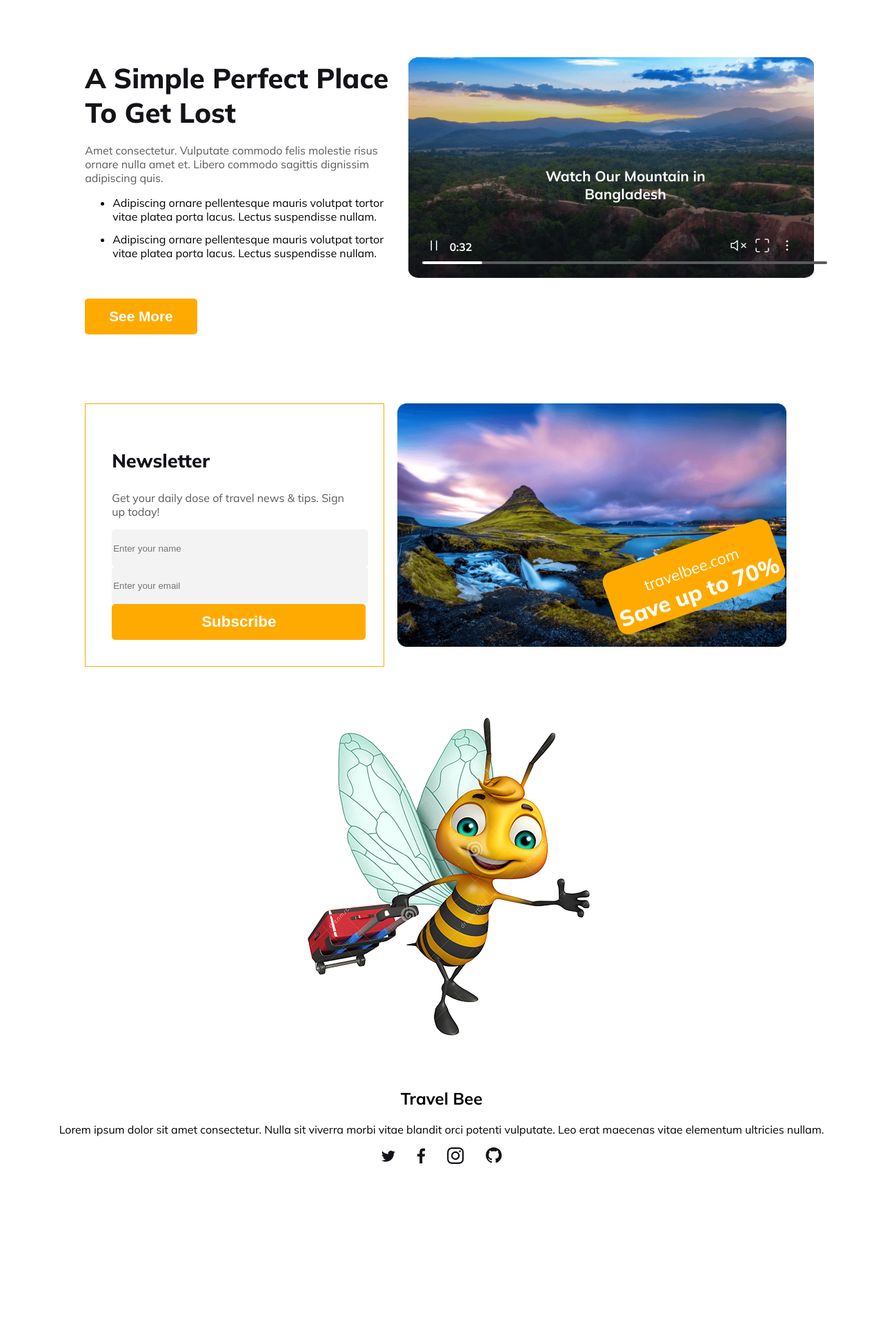
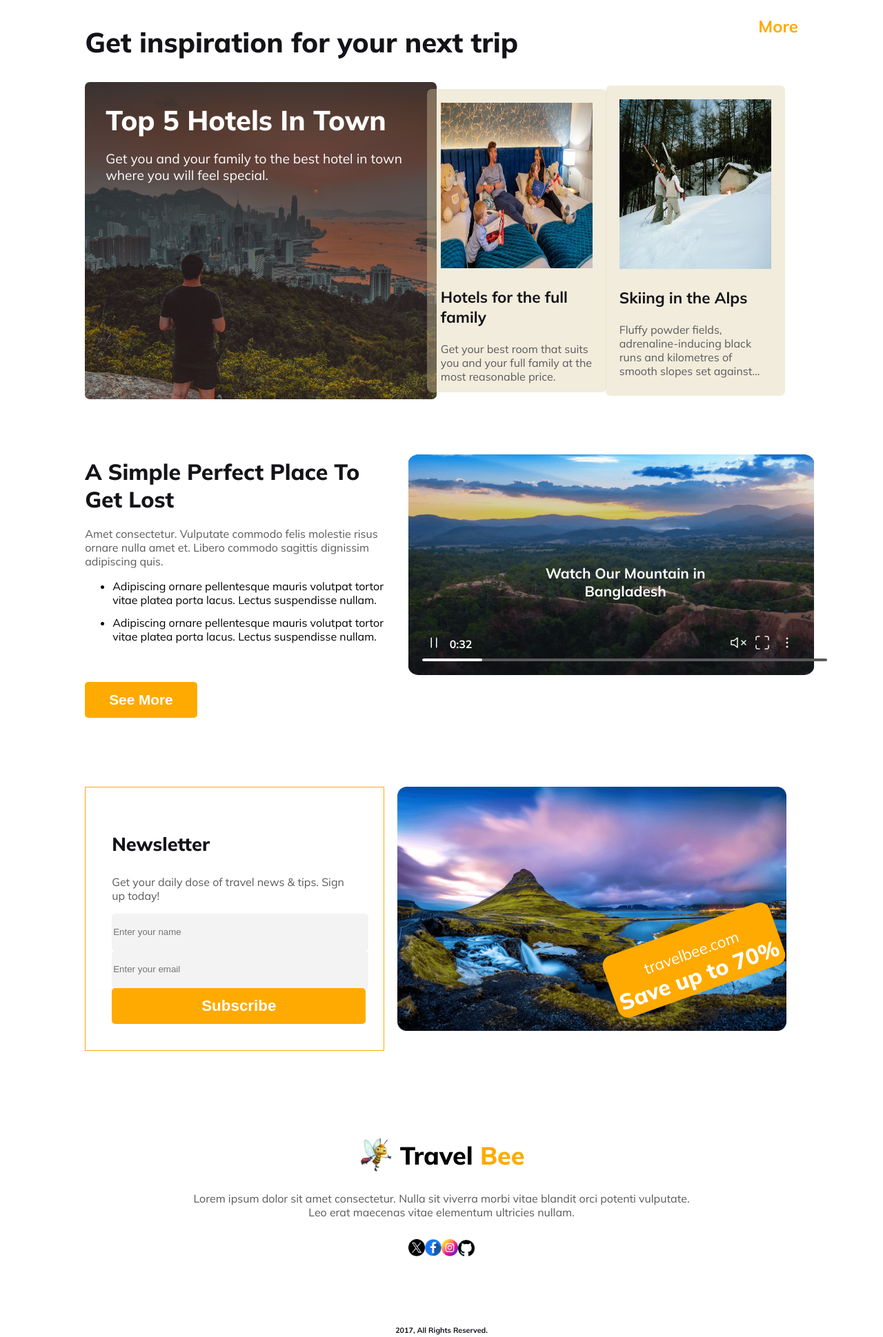
Before and after one commit to Shaon247on/Assignment-02-hero-travel, a plain HTML site: page index.html in a window 1280 px wide. Shown: the part 3247-5186 px from the top of the page at 69% size. Before the commit the page ends 4947 px from the top, so only its background shows below. Drawn offline with Linux system fonts and the light colour scheme.

Commit message:
added all section responsiveness

```diff
--- a/index.html
+++ b/index.html
@@ -171,6 +171,37 @@
 
             <!-- end of choose section -->
         </section>
+        <!-- start of inspiration section -->
+        <section>
+            <div class="inspiration-section">
+                <div class="inspiration-text-section">
+                    <h2 class="inspiration-title">
+                        Get inspiration for your next trip
+                    </h2>
+                    <h2 class="more">
+                        More
+                    </h2>
+                </div>
+                <div class="inspiration-card-section">
+                    <div class="inspiration-card-1">
+                        <h3 class="inspiration-card-title">Top 5 Hotels In Town</h3>
+                        <p class="inspiration-description">Get you and your family to the best hotel in town where you
+                            will feel special.</p>
+                    </div>
+                    <div class="inspiration-card-2">
+                        <img src="images/hotel-with-family.jpg" alt="" class="inspiration-image">
+                        <h3 class="inspiration-card-title">Hotels for the full family</h3>
+                        <p class="inspiration-description">Get your best room that suits you and your full family at the
+                            most reasonable price.</p>
+                    </div>
+                    <div class="inspiration-card-3">
+                        <img src="images/best-sik-around.jpg" alt="" class="inspiration-image">
+                        <h3 class="inspiration-card-title">Skiing in the Alps</h3>
+                        <p class="inspiration-description">Fluffy powder fields, adrenaline-inducing black runs and
+                            kilometres of smooth slopes set against...</p>
+                    </div>
+                </div>
+        </section>
 
         <!-- start of lost section -->
 
@@ -200,6 +231,7 @@
                     <h4 class="lost-icon-6">0:32</h4>
                 </div>
             </div>
+            </div>
         </section>
 
         <!-- end of lost section -->
@@ -212,8 +244,8 @@
                     <h3 class="save-title">Newsletter</h3>
                     <p class="save-description">Get your daily dose of travel news & tips. Sign up today!</p>
                     <form class="save-form-container">
-                        <input class="your" type="text" placeholder="Enter your name"><br>
-                        <input class="your" type="text" placeholder="Enter your email"><br>
+                        <input type="text" placeholder="Enter your name"><br>
+                        <input type="text" placeholder="Enter your email"><br>
                         <button class="save-button">Subscribe</button>
                     </form>
                 </div>
@@ -232,15 +264,22 @@
 
     <!-- start of footer section -->
     <footer>
-        <div class="footer-section">
-            <div class="-logo-section-bottom">
+        <div class="footer-section-bottom">
+            <div class="logo-section-bottom">
                 <img class="logo-image-bottom" src="icon/Travel-bee-logo.jpg" alt="">
-                <h2>Travel Bee</h2>
+                <h2 class="logo-text-bottom">Travel <span class="bee">Bee</span></h2>
             </div>
-            <p>Lorem ipsum dolor sit amet consectetur. Nulla sit viverra morbi vitae blandit orci potenti vulputate. Leo
+            <p class="footer-description">Lorem ipsum dolor sit amet consectetur. Nulla sit viverra morbi vitae blandit
+                orci potenti vulputate. Leo
                 erat maecenas vitae elementum ultricies nullam. </p>
-            <div>
-                <img src="icon/Social.svg" alt="">
+            <div class="footer-image-section">
+                <img src="icon/Twitter.png" alt="">
+                <img src="icon/Facebook.png" alt="">
+                <img src="icon/Instagram.png" alt="">
+                <img src="icon/github_733609.png" alt="">
+            </div>
+            <div class="footer-bottom">
+                <h6>2017, All Rights Reserved.</h6>
             </div>
         </div>
     </footer>
--- a/style/style.css
+++ b/style/style.css
@@ -6,6 +6,7 @@
     --RGB-color: rgba(19, 19, 24, 0.70);
     --gray-color: #5A5A5D;
     --hover-button-color: #c58402;
+    --card-color:rgba(221, 206, 162, 0.379);
 
 }
 
@@ -165,7 +166,7 @@ header {
 /* start of main section */
 
 main {
-    margin: 50px 9vw;
+    margin: 50px 9vw 100px;
 }
 
 /* start of popular section */
@@ -432,6 +433,87 @@ main {
 
 /* end of choose section */
 
+/* start of inspiration section */
+
+.inspiration-card-section {
+    display: grid;
+    grid-template-columns: 40% 27% 27%;
+    gap: 20px;
+    justify-content: space-between;
+    align-items: center;
+}
+.inspiration-text-section{
+    display: flex;
+    justify-content: space-between;
+    /* align-items: center; */
+}
+
+.inspiration-title{
+    font-size: 2.5rem;
+    font-weight: 800;
+    color: var(--black-color);
+}
+.more{
+    color: var(--main-color);
+}
+.inspiration-card-1 {
+    width: 450px;
+    height: 400px;
+    padding: 30px;
+    background: linear-gradient(180deg, rgba(19, 19, 24, 0.80) 0%, rgba(19, 19, 24, 0.00) 100%), url('../images/pexels-tim-durgan-4968457.jpg');
+    background-repeat: no-repeat;
+    background-size: cover;
+    background-position: center;
+    border-radius: 7px;
+}
+.inspiration-card-1>h3{
+    font-size: 2.5rem;
+    font-weight: 800;
+    color: white;
+    margin: 0px;
+}
+
+.inspiration-card-1>p{
+    color:white;
+    font-size: 1.2rem;
+}
+
+
+.inspiration-card-2{
+    margin-left: 4vw;
+    width: 220px;
+    height: 400px;
+    padding: 20px;
+    background-color:var(--card-color);
+    border-radius: 7px;
+}
+
+.inspiration-card-3{
+    width: 220px;
+    height: 410px;
+    padding: 20px;
+    background-color: var(--card-color);
+    border-radius: 7px;
+}
+
+.inspiration-image {
+    width: 100%;
+    height: 60%;
+}
+
+.inspiration-card-title {
+    font-size: 1.4rem;
+    color: var(--black-color);
+    font-weight: 700;
+}
+
+.inspiration-description {
+    color: var(--gray-color);
+}
+
+
+
+
 
 
 
@@ -476,7 +558,7 @@ main {
 }
 
 
-.your {}
+
 
 .save-button {
     width: 28.770vw;
@@ -544,7 +626,7 @@ main {
 
 .lost-title {
     margin-top: 5px;
-    font-size: 2.5rem;
+    font-size: 2rem;
     font-weight: 800;
     color: var(--black-color);
     margin-bottom: 20px;
@@ -646,12 +728,60 @@ main {
 }
 
 .footer-section {
+    margin-top: 100px;
+    display: flex;
+    flex-direction: column;
+    justify-content: center;
+    align-items: center;
+    border: 2px solid red;
+}
+
+.footer-description {
+    margin: 0px auto;
+    width: 730px;
     text-align: center;
+    color: var(--gray-color);
+
 }
 
 .logo-section-bottom {
-    margin: 0px auto;
+    display: flex;
+    align-items: center;
+    justify-content: center;
+    gap: .8vw;
 }
+
+.logo-image-bottom {
+    width: 50px;
+    height: 56.008px;
+}
+
+.logo-text-bottom {
+    font-size: 2.25rem;
+    font-weight: 800;
+}
+
+.bee-bottom {
+    color: var(--main-color);
+}
+
+.footer-image-section {
+    margin-top: 29px;
+    display: flex;
+    align-items: center;
+    justify-content: center;
+}
+
+.footer-image-section>img{
+    width: 24px;
+}
+
+.footer-bottom {
+    margin: 100px auto;
+    text-align: center;
+    color: var(--black-color);
+}
+
 
 /* end of lost section */
 
@@ -826,14 +956,17 @@ main {
     .choos-image-container-1 {
         flex-direction: column;
         justify-content: center;
+        gap: 0px;
     }
 
     .choose-card {
+        margin-bottom: 0px;
         width: 80%;
         height: 290px;
     }
 
     .choose-card-bottom {
+        margin-top: 0px;
         width: 80%;
         height: 290px;
         margin: 6px 20px 20px 0px;
@@ -922,9 +1055,43 @@ main {
         left: 30px;
     }
 
-    .logo-image-bottom {
-        width: 40px;
-height: 46.673px;
+    .footer-description {
+        width: 287px;
     }
 
+    .footer-bottom {
+        margin-top: 10px;
+        margin-bottom: 20px;
+    }
+
+    .inspiration-card-section{
+        grid-template-columns: 1fr;
+        gap: 10px;
+        justify-content: center;
+    }
+
+    .inspiration-card-1{
+        width: 280px;
+        margin: 20px auto 0px;
+    }
+
+    .inspiration-card-2{
+        width: 290px;
+        margin: 0px auto;
+    }
+
+
+    .inspiration-card-3{
+        width: 290px;
+        margin: 0px auto;
+    }
+
+    .inspiration-title{
+        font-size: 1.4rem;
+        width: 200px;
+        margin-bottom: 0px;
+    }
+    .more{
+        font-size: 1.2rem;
+    }
 }
```
Also changed, not shown: icon/Facebook.png (added), icon/Instagram.png (added), icon/Twitter.png (added), icon/github_733609.png (added).
